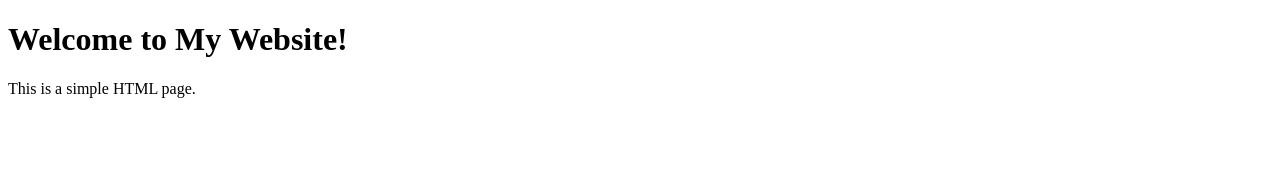
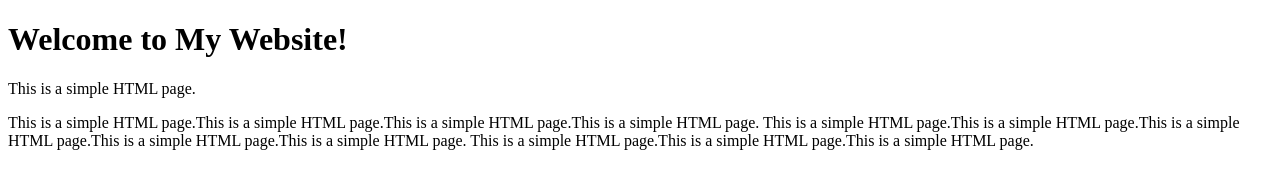
Before and after one commit to Smadhusanka/my-website, a plain HTML site: page index.html in a window 1280 px wide. Drawn offline with Linux system fonts and the light colour scheme.

Commit message:
add para

```diff
--- a/index.html
+++ b/index.html
@@ -9,5 +9,9 @@
 <body>
     <h1>Welcome to My Website!</h1>
     <p>This is a simple HTML page.</p>
+    <p>This is a simple HTML page.This is a simple HTML page.This is a simple HTML page.This is a simple HTML page.
+        This is a simple HTML page.This is a simple HTML page.This is a simple HTML page.This is a simple HTML page.This is a simple HTML page.
+        This is a simple HTML page.This is a simple HTML page.This is a simple HTML page.
+    </p>
 </body>
 </html>
```
